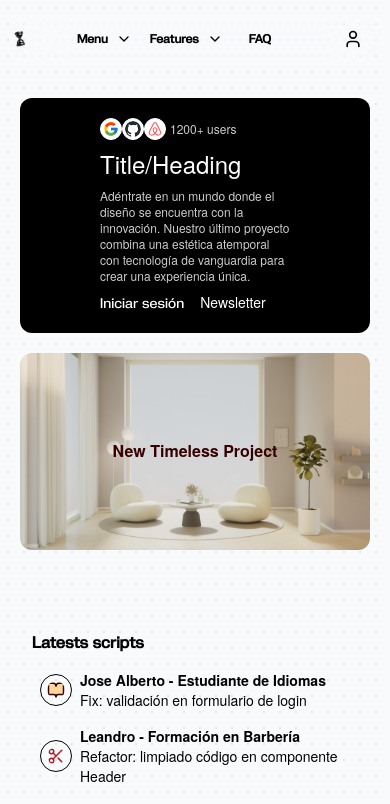
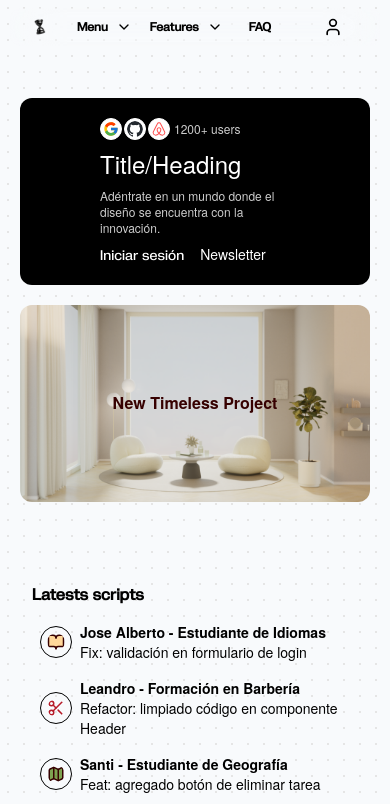
Before and after one commit to stuffsergio/clerk-auth, a Next.js app: page / in a window 390 px wide. Shown: the top 804 px of the page. Built offline with nearby package versions, Linux system fonts and the light colour scheme; no server answers; a web font is replaced by a local one.

Commit message:
fix: resolve navbar

```diff
--- a/app/components/Features.jsx
+++ b/app/components/Features.jsx
@@ -37,7 +37,7 @@ export default function Features() {
         <div
           onMouseEnter={handleEnter2}
           onMouseLeave={handleLeave2}
-          className="absolute mt-2 w-32 sm:w-40 flex flex-col gap-2 sm:gap-3 p-4 sm:p-6 z-10 rounded-md font-semibold text-xs sm:text-sm text-[#4b040b] border border-[#c90c1f] bg-[#ff9ca6] backdrop-blur-xs"
+          className="absolute mt-2 w-fit sm:w-40 flex flex-col gap-2 sm:gap-3 p-4 sm:p-6 z-10 rounded-md font-semibold text-xs sm:text-sm text-[#4b040b] border border-[#c90c1f] bg-[#ff9ca6] backdrop-blur-xs"
         >
           <a href="#" className="hover:opacity-80 transition-opacity">
             Opción 1
--- a/app/components/NavBar.jsx
+++ b/app/components/NavBar.jsx
@@ -18,7 +18,7 @@ export default function NavBar() {
   };
 
   return (
-    <nav className="sticky w-[95dvw] m-auto top-5 z-99 rounded-xl bg-white/5 backdrop-blur-xl md:px-20 sm:px-7 sm:5 py-0 flex justify-between items-center">
+    <nav className="sticky w-[95dvw] m-auto md:top-5 top-2 z-99 rounded-xl bg-white/5 backdrop-blur-xl md:px-20 sm:px-7 px-5 py-0 flex justify-between items-center">
       <div>
         <img
           src="/hourglass.webp"
@@ -51,7 +51,7 @@ export default function NavBar() {
             <div
               onMouseEnter={handleEnter}
               onMouseLeave={handleLeave}
-              className="absolute mt-2 w-32 sm:w-40 flex flex-col gap-2 sm:gap-3 p-4 sm:p-6 z-10 rounded-md font-semibold text-xs sm:text-sm text-[#4b040b] border border-[#c90c1f] bg-[#ff9ca6] backdrop-blur-xs"
+              className="absolute mt-2 w-fit sm:w-40 flex flex-col gap-2 sm:gap-3 p-4 sm:p-6 z-10 rounded-md font-semibold text-xs sm:text-sm text-[#4b040b] border border-[#c90c1f] bg-[#ff9ca6] backdrop-blur-xs"
             >
               <a href="#" className="hover:opacity-80 transition-opacity">
                 Opción 1
--- a/app/components/WelcomeUser.jsx
+++ b/app/components/WelcomeUser.jsx
@@ -40,7 +40,7 @@ export default function WelcomeUser() {
       <section className="flex flex-col gap-5 md:flex-row justify-center items-center px-5 pb-20">
         <div className="h-full flex flex-col w-full md:w-1/2 px-20 lg md:py-18 sm:py-10 py-5 justify-center md:gap-5 sm:gap-3 gap-2 rounded-xl bg-black">
           <aside className="flex flex-row items-center md:gap-3 sm:gap-2 gap-1">
-            <div className="flex flex-row">
+            <div className="flex flex-row md:gap-1 gap-0.5">
               {company.map((company, index) => (
                 <div
                   className="relative border border-white rounded-full bg-white md:p-1 p-0.5"
@@ -59,11 +59,16 @@ export default function WelcomeUser() {
           <h1 className="md:text-2xl sm:text-xl text-2xl text-white">
             Title/Heading
           </h1>
-          <p className="md:text-sm sm:text-xs text-xs text-white/80">
-            Adéntrate en un mundo donde el diseño se encuentra con la
-            innovación. Nuestro último proyecto combina una estética atemporal
-            con tecnología de vanguardia para crear una experiencia única.
-          </p>
+          <div className="flex flex-col">
+            <p className="md:text-sm sm:text-xs text-xs text-white/80">
+              Adéntrate en un mundo donde el diseño se encuentra con la
+              innovación.
+            </p>
+            <p className="md:block sm:block hidden md:text-sm sm:text-xs text-xs text-white/80">
+              Nuestro último proyecto combina una estética atemporal con
+              tecnología de vanguardia para crear una experiencia única.
+            </p>
+          </div>
           <aside className="text-white text-sm flex flex-row items-center gap-4">
             <SignInButton
               mode="redirect"
```
